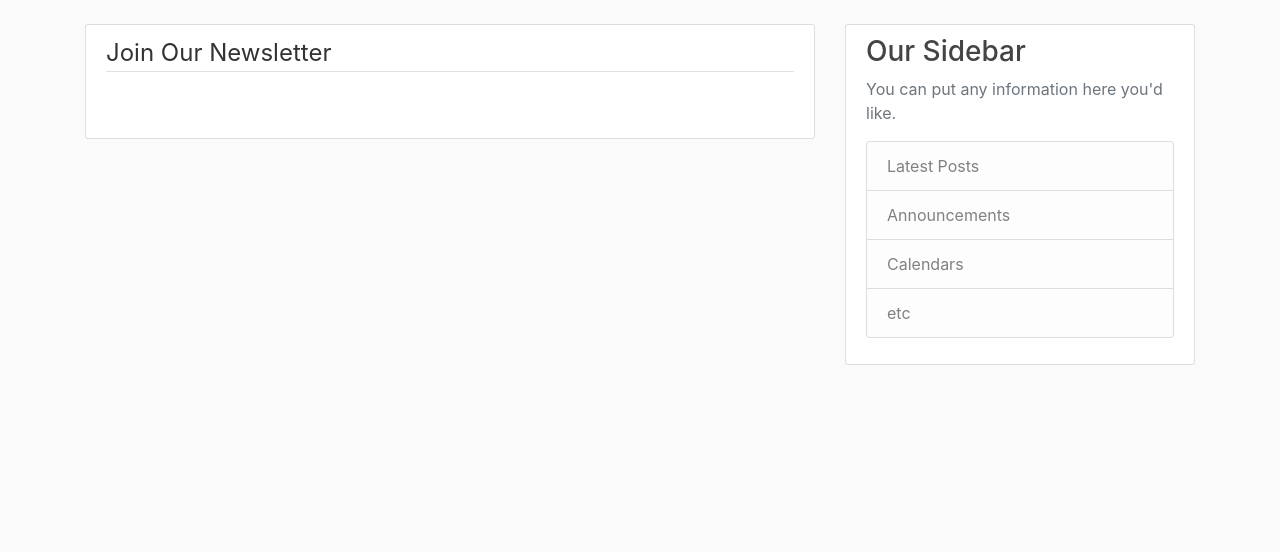
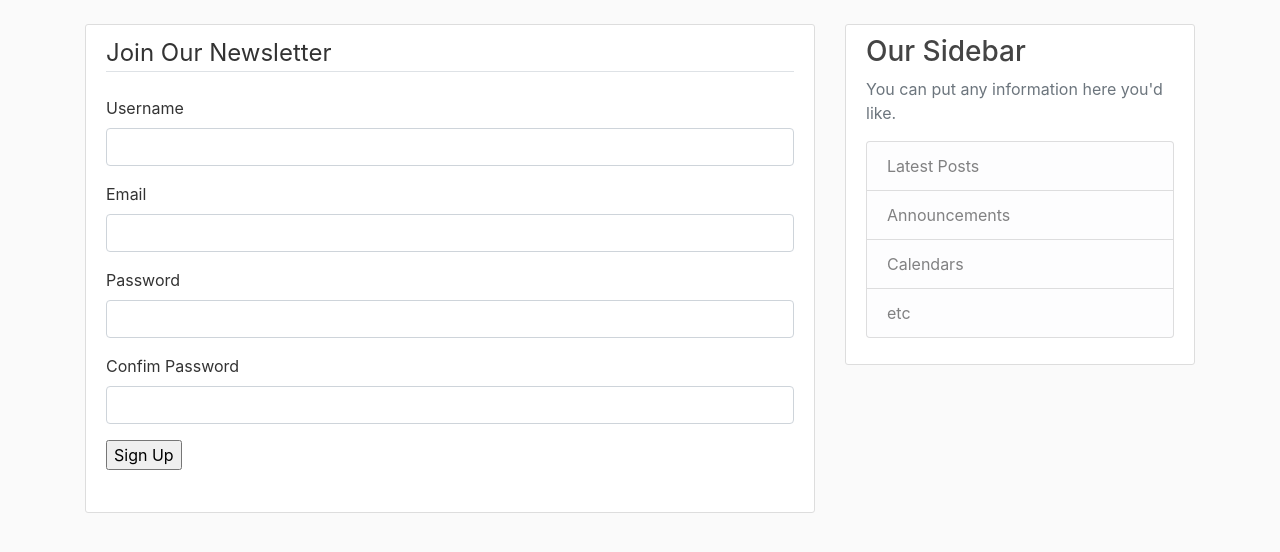
Before and after one commit to giiiiid/Flask-tutorials, a Flask app: template templates/register.html in a window 1280 px wide. Shown: the part 56-608 px from the top of the page. Run offline with Flask 3, Linux system fonts and the light colour scheme; the template is opened without the code that fills it: values that come from a table or form of the project are taken from there, others are empty; some libraries are stand-ins or nearby versions.

Commit message:
Registration fields

```diff
--- a/flaskblog.py
+++ b/flaskblog.py
@@ -1,7 +1,12 @@
 from flask import Flask, render_template
+from forms import *
 
+# configuration
 app = Flask(__name__)
+app.config['SECRET_KEY'] = '964565dbc835b0ed7dbefe7248cffbcf'
 
+
+# views/logic
 @app.route('/')
 def hello():
     return render_template('home.html', title='FlaskBlog')
@@ -10,6 +15,21 @@ def hello():
 def about():
     return render_template('about.html', title='About')
 
+@app.route('/register')
+def register():
+    form = RegistrationForm()
+    return render_template('register.html', form=form)
+
+@app.route('/login')
+def login():
+    form = LoginForm()
+    return render_template('login.html', form=form)
+
+
+
+
+
+
 if __name__ == '__main__':
     app.debug = True
     app.run()
--- a/forms.py
+++ b/forms.py
@@ -1,17 +1,16 @@
 from flask_wtf import FlaskForm
-from wtforms import StringField, PasswordField, SubmitField, BooleanField
+from wtforms import StringField, PasswordField, EmailField, SubmitField, BooleanField
 from wtforms.validators import DataRequired, Length, Email, EqualTo
 
-
-class RegistrationForms(FlaskForm):
-    username = StringField('Username', validators=[DataRequired(), Length(min=2,max=20)])
-    email = StringField('Email', validators=[DataRequired(), Email()])
+class RegistrationForm(FlaskForm):
+    username = StringField('Username', validators=[DataRequired(), Length(min=2, max=50)])
+    email = EmailField('Email', validators=[DataRequired()])
     password = PasswordField('Password', validators=[DataRequired()])
-    confirm_password = PasswordField('Confirm Password', validators=[DataRequired(), EqualTo('password')])
+    confirm_password = PasswordField('Confim Password', validators=[DataRequired(), EqualTo('password')])
     submit = SubmitField('Sign Up')
 
-class LoginForms(FlaskForm):
-    username = StringField('Username', validators=[DataRequired(), Length(min=2,max=20)])
+class LoginForm(FlaskForm):
+    username = StringField('Username', validators=[DataRequired(), Length(min=2, max=50)])
     password = PasswordField('Password', validators=[DataRequired()])
     remember_me = BooleanField('Remember Me')
     submit = SubmitField('Login')
--- a/templates/base.html
+++ b/templates/base.html
@@ -29,8 +29,8 @@
               </div>
               <!-- Navbar Right Side -->
               <div class="navbar-nav">
-                <a class="nav-item nav-link" href="#">Login</a>
-                <a class="nav-item nav-link" href="#">Register</a>
+                <a class="nav-item nav-link" href="/login">Login</a>
+                <a class="nav-item nav-link" href="/register">Register</a>
               </div>
             </div>
           </div>
--- a/templates/register.html
+++ b/templates/register.html
@@ -2,14 +2,27 @@
 {% block content %}
 
 <div class="content-section">
-    <forms method="post">
-        {{form.hidden_tag}}
+    <forms method="post">{{form.hidden_tag()}}
         <fieldset class="form-group">
         <legend class="border-bottom mb-4">Join Our Newsletter</legend>
         <div class="form-group">
-            {{ form.email.label(class_="form-control-label") }}
-            {{ form.username(class="form-control form-control-lg") }}
-
+            {{form.username.label(class="form-control-label")}}
+            {{form.username(class="form-control")}}
+        </div>
+        <div class="form-group">
+            {{form.email.label(class="form-control-label")}}
+            {{form.email(class="form-control")}}
+        </div>
+        <div class="form-group">
+            {{form.password.label(class="form-control-label")}}
+            {{form.password(class="form-control")}}
+        </div>
+        <div class="form-group">
+            {{form.confirm_password.label(class="form-control-label")}}
+            {{form.confirm_password(class="form-control")}}
+        </div>
+        <div class="form-group">
+            {{form.submit}}
         </div>
         </fieldset>
     </forms>
```
Also changed, not shown: templates/login.html (+22 -0 lines).
